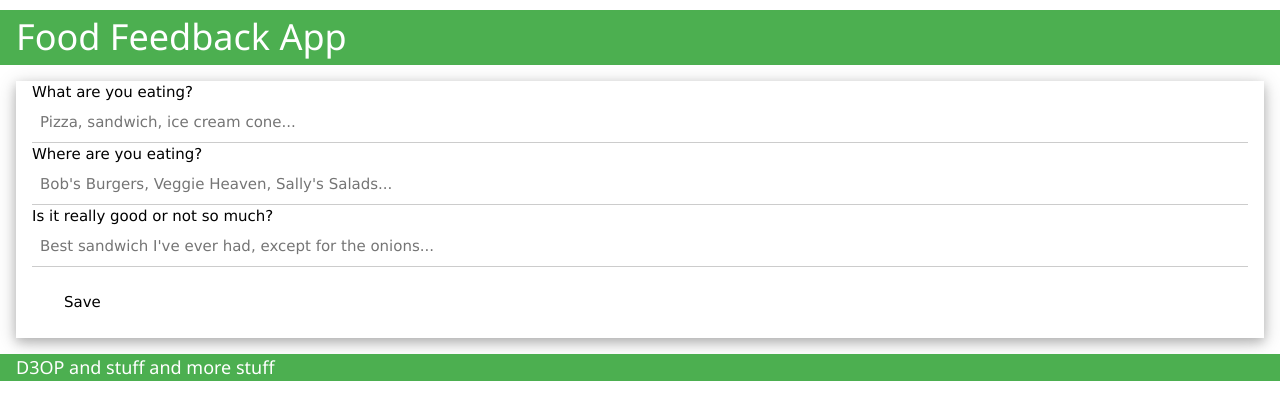
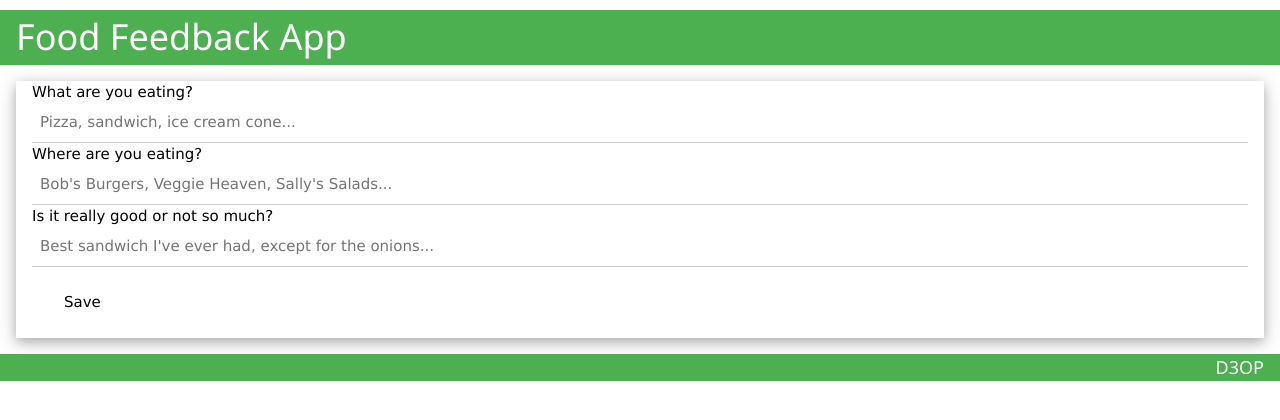
Before and after one commit to D3OP/food-feedback-app, an Angular app: page / in a window 1280 px wide. Shown: the top 420 px of the page. Built offline with nearby package versions, Linux system fonts and the light colour scheme.

Commit message:
Small update to UI.

```diff
--- a/src/app/app.component.html
+++ b/src/app/app.component.html
@@ -13,4 +13,4 @@
 
           <button class="w3-btn w3-margin" type="submit">Save</button>
       </form>
-    <h5 class="w3-container w3-green">D3OP and stuff and more stuff</h5>
+    <h5 class="w3-container w3-green w3-right-align">D3OP</h5>
```
Also changed, not shown: 1 other file (tests, documents, lock files or other folders).
